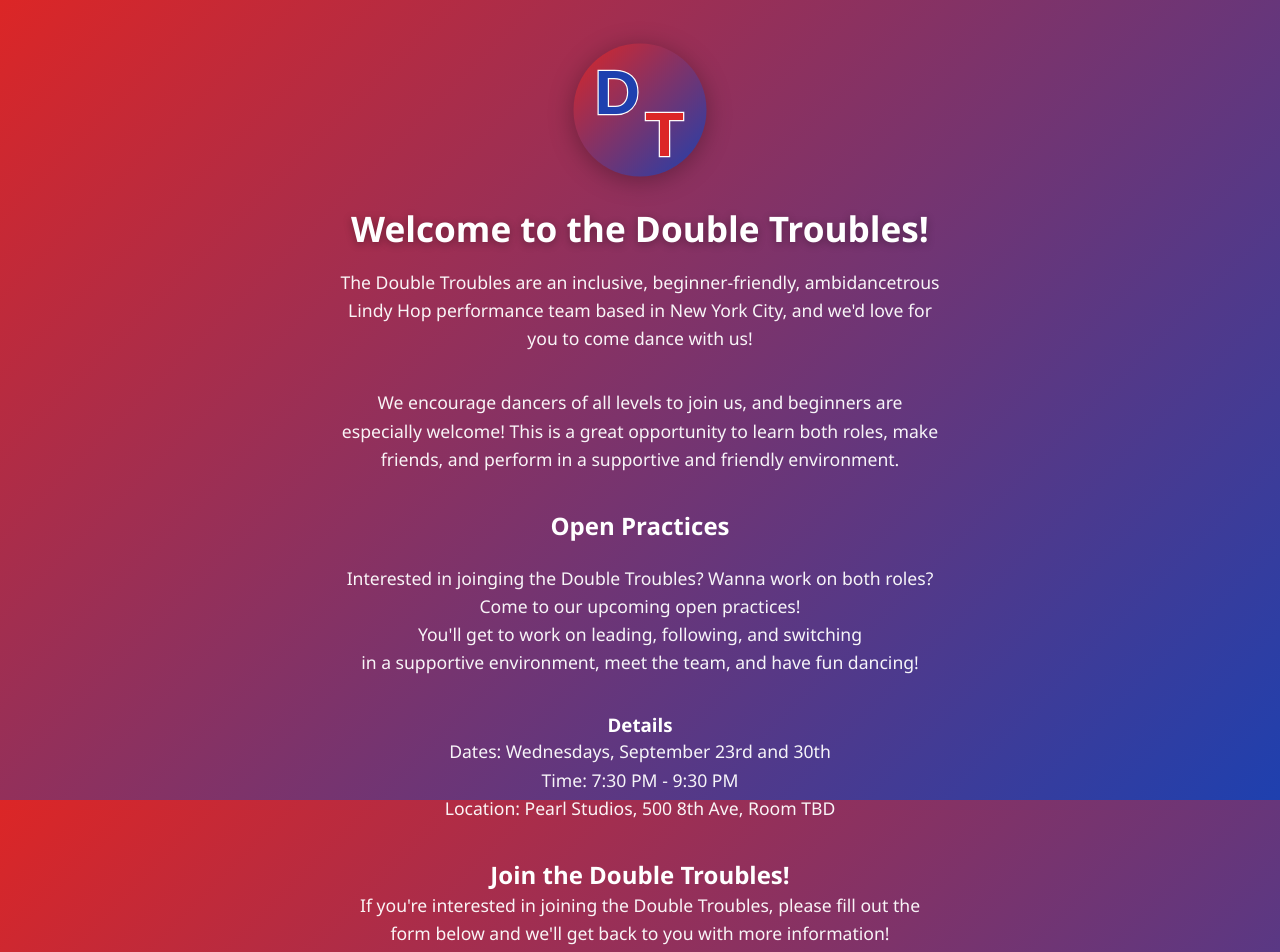
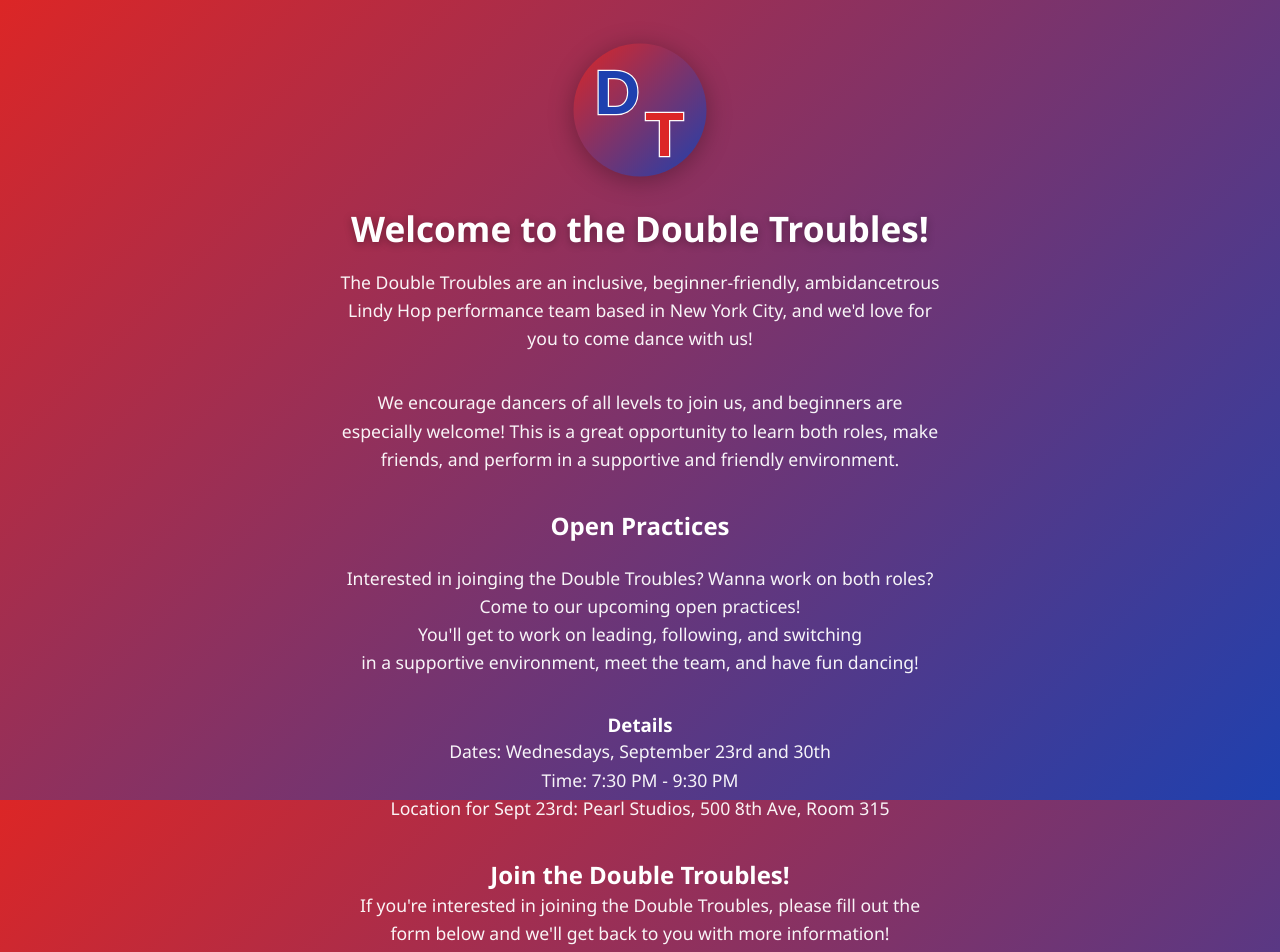
Before and after one commit to timmyneutron/double-troubles, a React (Vite) app: page / in a window 1280 px wide. Shown: the top 952 px of the page. Built offline with nearby package versions, Linux system fonts and the light colour scheme.

Commit message:
update room

```diff
--- a/src/App.jsx
+++ b/src/App.jsx
@@ -62,7 +62,7 @@ function App() {
       <p className="description">
         Dates: Wednesdays, September 23rd and 30th<br />
         Time: 7:30 PM - 9:30 PM<br />
-        Location: Pearl Studios, 500 8th Ave, Room TBD
+        Location for Sept 23rd: Pearl Studios, 500 8th Ave, Room 315
       </p>
 
       <h2>Join the Double Troubles!</h2>
```
